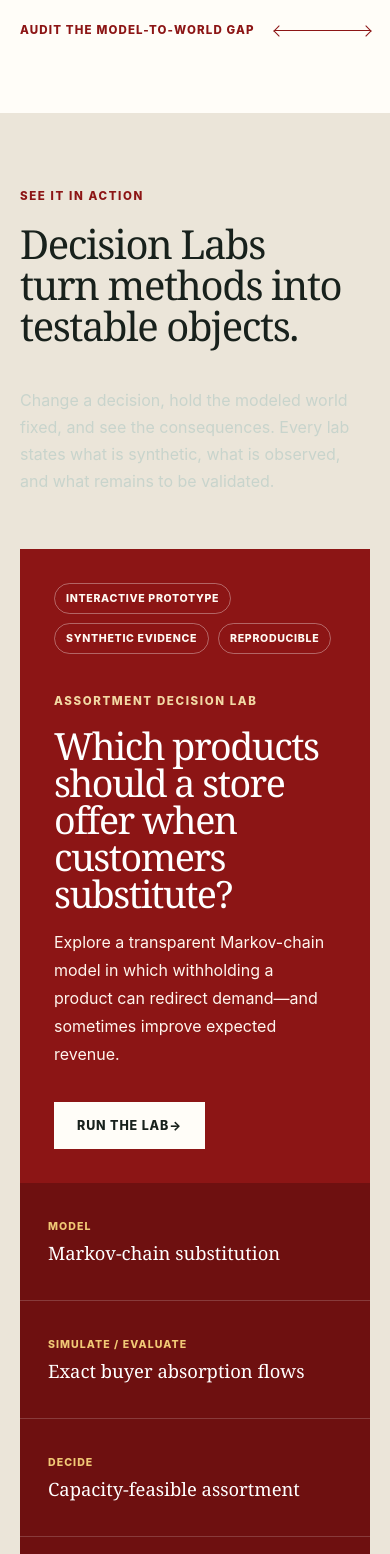
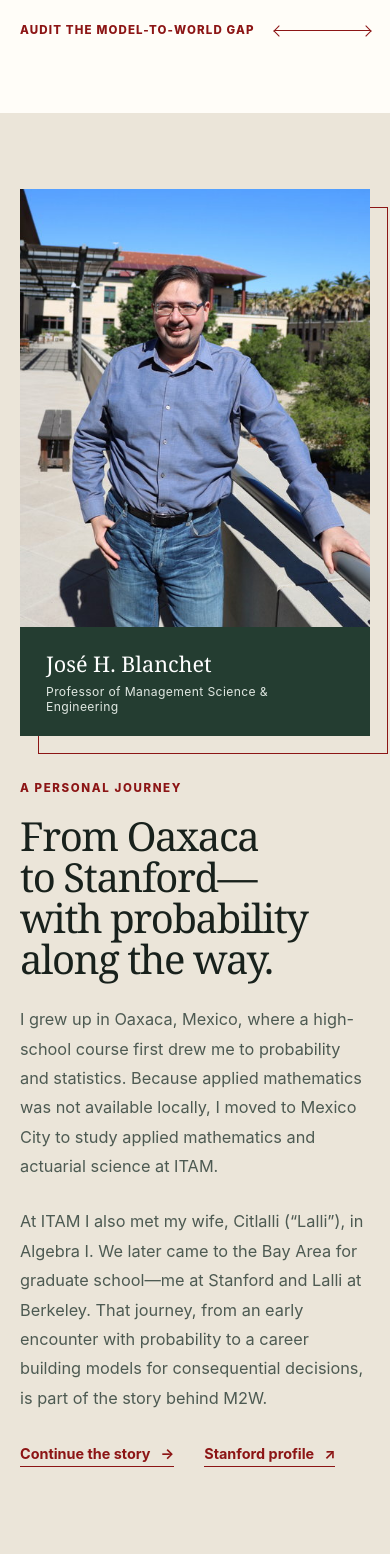
Before and after one commit to realjblanchet/joseblanchet.com, a Next.js app: page / in a window 390 px wide. Shown: the part 2674-4228 px from the top of the page. Built offline with nearby package versions, Linux system fonts and the light colour scheme; no server answers.

Commit message:
Restore personal story to homepage

```diff
--- a/app/SiteHeader.tsx
+++ b/app/SiteHeader.tsx
@@ -2,11 +2,12 @@ import { sitePath } from './site-path';
 
 type ActiveSection = 'labs' | 'research' | 'people' | 'publications' | 'support' | 'about';
 
-const links: Array<{ id: ActiveSection | 'approach'; label: string; href: string }> = [
+const links: Array<{ id: ActiveSection | 'approach' | 'story'; label: string; href: string }> = [
   { id: 'approach', label: 'Approach', href: '/#approach' },
   { id: 'labs', label: 'Decision Labs', href: '/labs/' },
   { id: 'research', label: 'Research', href: '/research/' },
   { id: 'people', label: 'People', href: '/people/' },
+  { id: 'story', label: 'Story', href: '/#story' },
   { id: 'publications', label: 'Publications', href: '/publications/' },
   { id: 'support', label: 'Support', href: '/grant-support/' },
 ];
--- a/app/globals.css
+++ b/app/globals.css
@@ -159,13 +159,15 @@ img { display: block; max-width: 100%; }
 .evidence-card b { bottom: 29px; color: var(--cardinal); font-size: 1.2rem; font-weight: 400; position: absolute; right: 30px; }
 .evidence-card:hover h3, .evidence-card:focus-visible h3 { color: var(--cardinal); }
 
-.about-preview { align-items: center; background: #ebe5d9; display: grid; gap: clamp(45px, 8vw, 118px); grid-template-columns: minmax(270px, 400px) minmax(0, 720px); justify-content: center; }
-.about-preview-image { position: relative; }
-.about-preview-image::after { border: 1px solid var(--cardinal); content: ''; inset: 18px -18px -18px 18px; position: absolute; z-index: 0; }
-.about-preview-image img { aspect-ratio: 4 / 5; object-fit: cover; position: relative; width: 100%; z-index: 1; }
-.about-preview > div:last-child > p:not(.kicker) { color: #4d5a52; font-size: 1.02rem; line-height: 1.8; margin: 30px 0; }
-.about-preview-links { display: flex; flex-wrap: wrap; gap: 30px; }
-.about-preview .text-link { color: var(--cardinal); }
+.home-story { align-items: center; background: #ebe5d9; display: grid; gap: clamp(45px, 8vw, 118px); grid-template-columns: minmax(270px, 400px) minmax(0, 720px); justify-content: center; }
+.home-story-portrait { position: relative; }
+.home-story-portrait::after { border: 1px solid var(--cardinal); content: ''; inset: 18px -18px -18px 18px; position: absolute; z-index: 0; }
+.home-story-portrait > img,
+.home-story-portrait > .portrait-caption { position: relative; z-index: 1; }
+.home-story-portrait > img { aspect-ratio: 4 / 5; object-fit: cover; width: 100%; }
+.home-story-copy > p:not(.kicker) { color: #4d5a52; font-size: 1.02rem; line-height: 1.8; margin: 26px 0 0; }
+.home-story-links { display: flex; flex-wrap: wrap; gap: 30px; margin-top: 32px; }
+.home-story .text-link { color: var(--cardinal); }
 
 .support-cta { background: var(--cardinal); color: white; display: grid; gap: clamp(50px, 8vw, 120px); grid-template-columns: 1.2fr .8fr; padding: clamp(70px, 9vw, 120px) clamp(24px, 7vw, 110px); }
 .support-cta .kicker { color: #f2d9a5; }
@@ -488,8 +490,8 @@ h2 { font-family: Georgia, 'Times New Roman', serif; font-size: clamp(2.5rem, 5v
   .home-next-lab > b { grid-column: 2; grid-row: 1 / span 3; }
   .evidence-grid { grid-template-columns: 1fr; }
   .evidence-card, .evidence-card:not(:first-child) { border-left: 0; min-height: 290px; padding-left: 0; }
-  .about-preview { grid-template-columns: 1fr; }
-  .about-preview-image { max-width: 420px; }
+  .home-story { grid-template-columns: 1fr; }
+  .home-story-portrait { max-width: 420px; }
   .support-cta { grid-template-columns: 1fr; }
   .lab-portfolio-heading { align-items: flex-start; flex-direction: column; }
   .portfolio-badges { justify-content: flex-start; }
--- a/app/page.tsx
+++ b/app/page.tsx
@@ -114,6 +114,36 @@ export default function Home() {
         <div className="loop-audit"><span>Audit the model-to-world gap</span><i aria-hidden="true" /></div>
       </section>
 
+      <section className="home-story section" id="story" aria-labelledby="home-story-title">
+        <div className="home-story-portrait">
+          <img src={sitePath('/images/jose-blanchet.jpg')} alt="José Blanchet" />
+          <div className="portrait-caption">
+            <strong>José H. Blanchet</strong>
+            <span>Professor of Management Science &amp; Engineering</span>
+          </div>
+        </div>
+        <div className="home-story-copy">
+          <p className="kicker">A personal journey</p>
+          <h2 id="home-story-title">From Oaxaca to Stanford—with probability along the way.</h2>
+          <p>
+            I grew up in Oaxaca, Mexico, where a high-school course first drew me to
+            probability and statistics. Because applied mathematics was not available
+            locally, I moved to Mexico City to study applied mathematics and actuarial
+            science at ITAM.
+          </p>
+          <p>
+            At ITAM I also met my wife, Citlalli (“Lalli”), in Algebra I. We later came
+            to the Bay Area for graduate school—me at Stanford and Lalli at Berkeley.
+            That journey, from an early encounter with probability to a career building
+            models for consequential decisions, is part of the story behind M2W.
+          </p>
+          <div className="home-story-links">
+            <a className="text-link" href={sitePath('/about/')}>Continue the story <span aria-hidden="true">→</span></a>
+            <a className="text-link" href="https://profiles.stanford.edu/blanchet">Stanford profile <span aria-hidden="true">↗</span></a>
+          </div>
+        </div>
+      </section>
+
       <section className="home-labs section" id="labs" aria-labelledby="labs-title">
         <div className="section-heading home-labs-heading">
           <div>
@@ -221,25 +251,6 @@ export default function Home() {
         <a className="button button-dark" href={sitePath('/people/')}>View the full group &amp; alumni</a>
       </section>
 
-      <section className="about-preview section" aria-labelledby="about-preview-title">
-        <div className="about-preview-image">
-          <img src={sitePath('/images/jose-blanchet.jpg')} alt="José Blanchet" />
-        </div>
-        <div>
-          <p className="kicker">About</p>
-          <h2 id="about-preview-title">Theory with a path to consequential decisions.</h2>
-          <p>
-            José Blanchet is a professor in Stanford University’s Department of Management
-            Science &amp; Engineering. His work connects applied probability, Monte Carlo,
-            distributionally robust optimization, machine learning, and causal inference.
-          </p>
-          <div className="about-preview-links">
-            <a className="text-link" href={sitePath('/about/')}>About José <span aria-hidden="true">→</span></a>
-            <a className="text-link" href="https://profiles.stanford.edu/blanchet">Stanford profile <span aria-hidden="true">↗</span></a>
-          </div>
-        </div>
-      </section>
-
       <section className="publications section" id="publications">
         <div className="section-heading publications-heading">
           <div><p className="kicker">Recent work</p><h2>Latest publications</h2></div>
```
